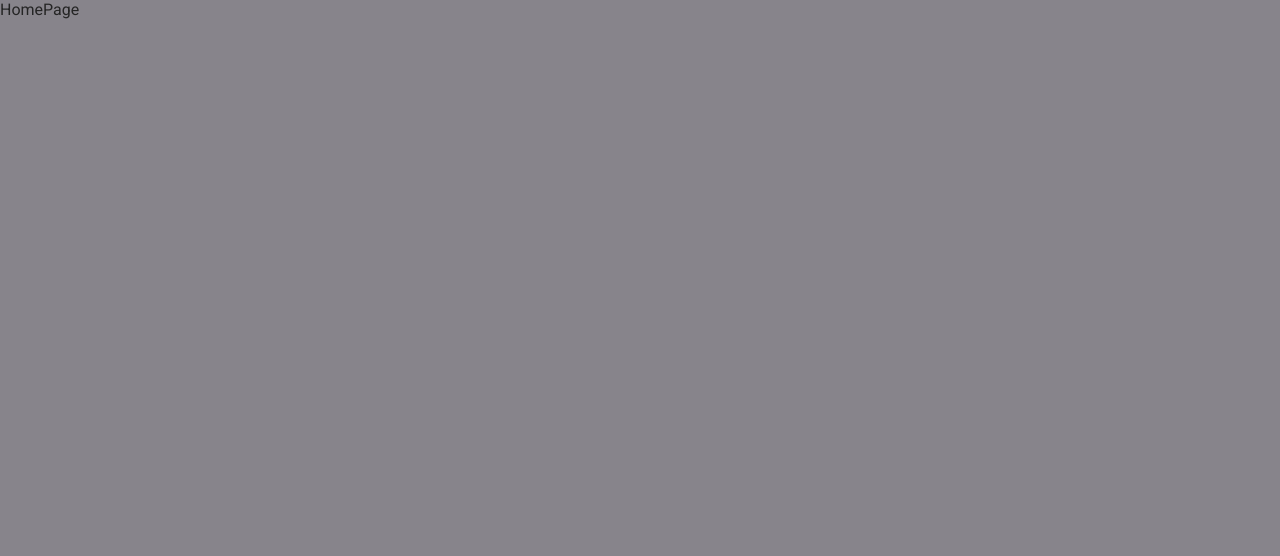
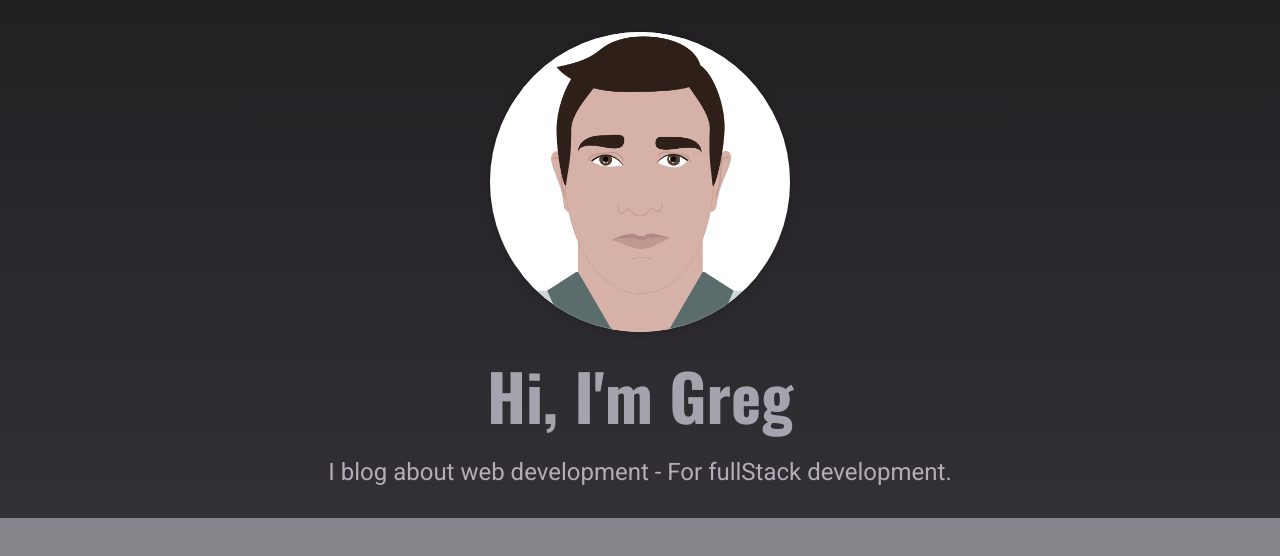
Before and after one commit to NMY0d4/My-blog-in-NextJS, a Next.js app: page / in a window 1280 px wide. Shown: the top 556 px of the page. Built offline with nearby package versions, Linux system fonts and the light colour scheme.

Commit message:
build hero

```diff
--- a/components/home-page/hero.js
+++ b/components/home-page/hero.js
@@ -1,7 +1,20 @@
-import React from 'react'
+import Image from 'next/image';
+import React from 'react';
+import styles from './hero.module.scss';
 
 export default function Hero() {
   return (
-    <div>Hero</div>
-  )
+    <section className={styles.hero}>
+      <div className={styles.image}>
+        <Image
+          src='/images/site/Greg_avHero.png'
+          alt='An image showing Greg'
+          width={600}
+          height={600}
+        />
+      </div>
+      <h1>Hi, I'm Greg</h1>
+      <p>I blog about web development - For fullStack development.</p>
+    </section>
+  );
 }
--- a/components/home-page/hero.module.scss
+++ b/components/home-page/hero.module.scss
@@ -19,10 +19,11 @@
 }
 
 .image img {
-  object-fit: cover;
-  object-position: top;
+  object-fit: contain;
+  object-position: center;
   width: 100%;
   height: 100%;
+  background-color: white;
 }
 
 .hero h1 {
--- a/pages/index.js
+++ b/pages/index.js
@@ -1,7 +1,12 @@
-import React from 'react'
+import React, {Fragment} from 'react';
+import FeaturedPosts from '../components/home-page/featured-posts';
+import Hero from '../components/home-page/hero';
 
 export default function HomePage() {
   return (
-    <div>HomePage</div>
-  )
+    <Fragment>
+      <Hero />
+      {/* <FeaturedPosts /> */}
+    </Fragment>
+  );
 }
--- a/pages/posts/index.js
+++ b/pages/posts/index.js
@@ -2,9 +2,6 @@ import React, { Fragment } from 'react';
 
 export default function AllPostsPage() {
   return (
-    <Fragment>
-      <Hero />
-      <FeaturedPosts />
-    </Fragment>
+    <div></div>
   );
 }
```
Also changed, not shown: public/images/site/Greg_avHero.png (added), public/images/site/Greg_avatar.png (added).
